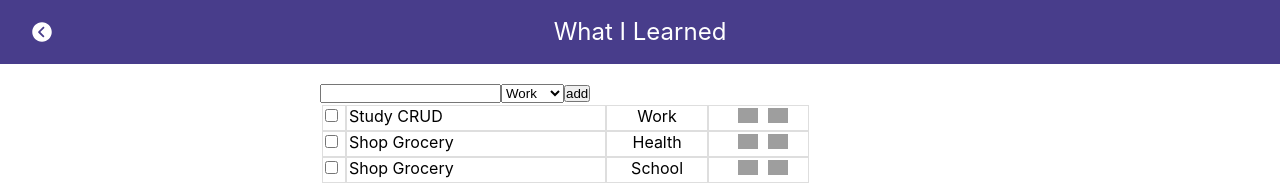
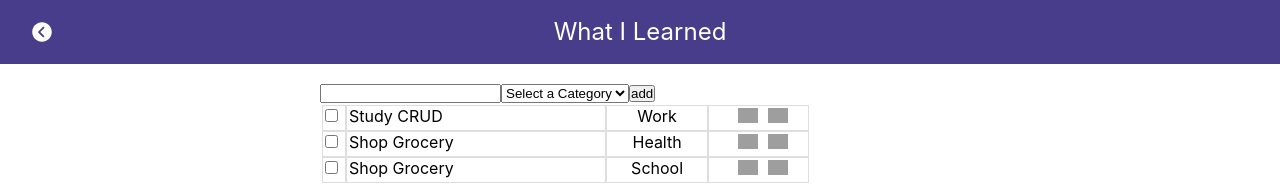
Before and after one commit to saebomp/todayilearned, a React (Create React App) app: page /crud in a window 1280 px wide. Shown: the top 185 px of the page. Built offline with nearby package versions, Linux system fonts and the light colour scheme; grey boxes are pictures that could not be loaded.

Commit message:
add dropdown

```diff
--- a/src/components/Crud.js
+++ b/src/components/Crud.js
@@ -72,6 +72,7 @@ class Crud extends Component {
       this.handleInputEdit = this.handleInputEdit.bind(this);
       this.handleUpdateTodo = this.handleUpdateTodo.bind(this);
       this.handleStatus = this.handleStatus.bind(this);
+      this.getType = this.getType.bind(this);
     }
 
     handleChange = (e) => {
@@ -80,23 +81,30 @@ class Crud extends Component {
         });
         console.log('handlechange', e.target.value)
     }
+
+    getType = (e) => {
+        this.setState({
+            newType: e.target.value
+        });
+        console.log(e.target.value);
+    }
+
     handleSubmit = (e) => {
         e.preventDefault();
-        if(!this.state.newItem =='') {
+        if(!this.state.newItem =='' && !this.state.newType == '') {
         this.setState({
             todos: [
                 ...this.state.todos,
                 {
                     id:this.state.todos.length + 1,
                     checked:false,
-                    categoty:this.state.newType,
+                    category:this.state.newType,
                     item: this.state.newItem
                 },
             ]
         })
         } else {}
-
-        this.setState({ newItem:'' });
+        this.setState({ newItem:''});
     }
     handleDelete = (id) => {
        const newTodos = this.state.todos.filter((todo) => todo.id !== id)
@@ -143,13 +151,7 @@ class Crud extends Component {
       this.setState( { todos: newTodos} )
     }
 
-    getType = (e) => {
-        e.preventDefault();
-        console.log(e.target.value);
-        this.setState({
-            newType: e.target.value
-        });
-    }
+
 
     render = () => {
         return (
@@ -171,7 +173,8 @@ class Crud extends Component {
                                 <button type="submit">edit</button>
                                 <button
                                     type="submit"
-                                    onClick = {(e) => this.setState({editing: false,  newItem:''})}>cancel</button>
+                                    onClick = {(e) => this.setState({editing: false,  newItem:''})}>cancel
+                                </button>
                             </div>
                         </form>
                         ) : (
@@ -182,7 +185,8 @@ class Crud extends Component {
                                     value={this.state.newItem}
                                     onChange={this.handleChange}
                                 />
-                                <select onChange={this.getType}>
+                                <select onClick={this.getType}>
+                                    <option>Select a Category</option>
                                     {this.state.todos.map((todo, index)  => (
                                         <option value={todo.category}>{todo.category}</option>
                                     ))}
@@ -198,9 +202,7 @@ class Crud extends Component {
                     {this.state.todos.map((todo, index)  => (
                         <tr
                         style={styles.list}
-                        className={
-                            todo.checked ? 'inactive' : ''
-                        }
+                        className={ todo.checked ? 'inactive' : '' }
                         >
                             <td>
                                 <input
```
